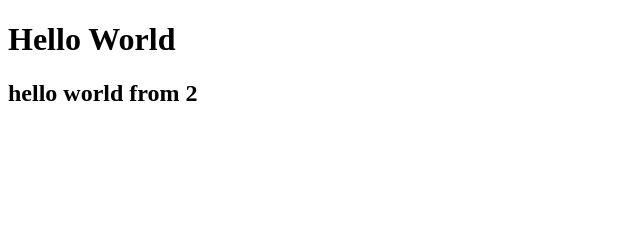
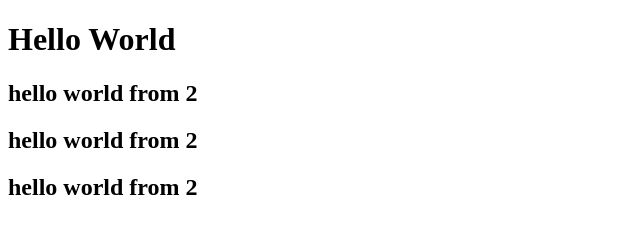
Before and after one commit to satya7288/Workflow_demo, a plain HTML site: page index.html in a window 1280 px wide. Shown: the whole page, without its empty margins (0-640 px from the left). Drawn offline with Linux system fonts and the light colour scheme.

Commit message:
third commit

```diff
--- a/index.html
+++ b/index.html
@@ -9,5 +9,10 @@
     <h1>Hello World</h1>
     <h2>hello world from 2</h2>
 
+     <h2>hello world from 2</h2>
+      <h2>hello world from 2</h2>
+
+
+
 </body>
 </html>
```
